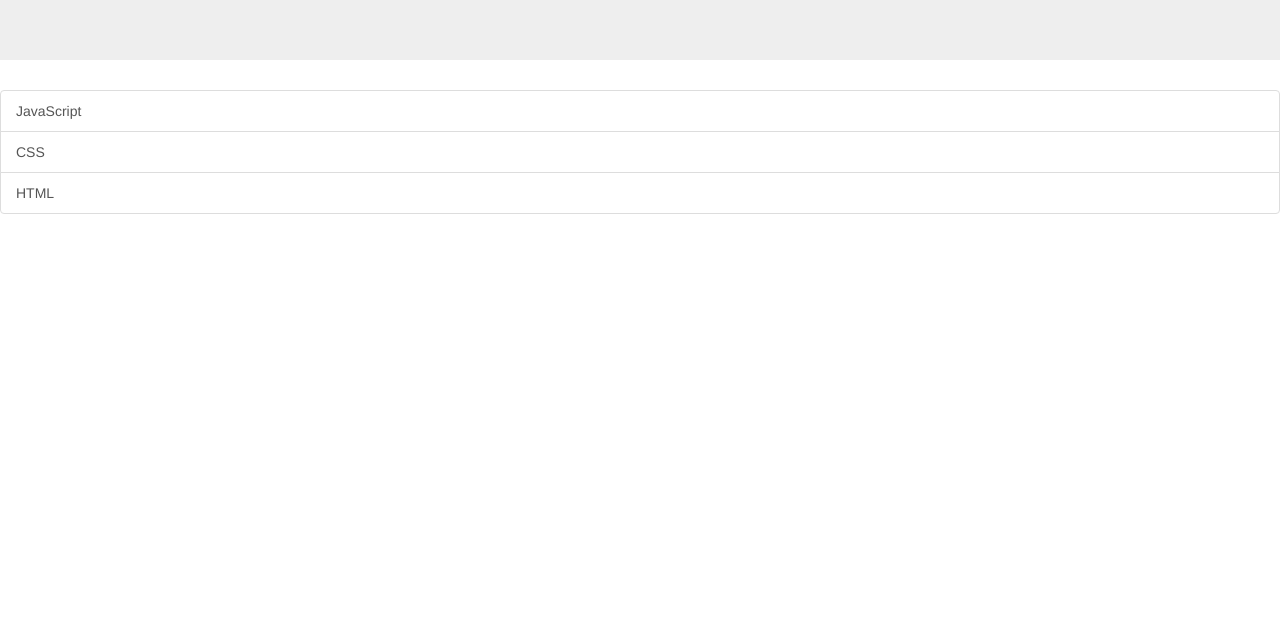
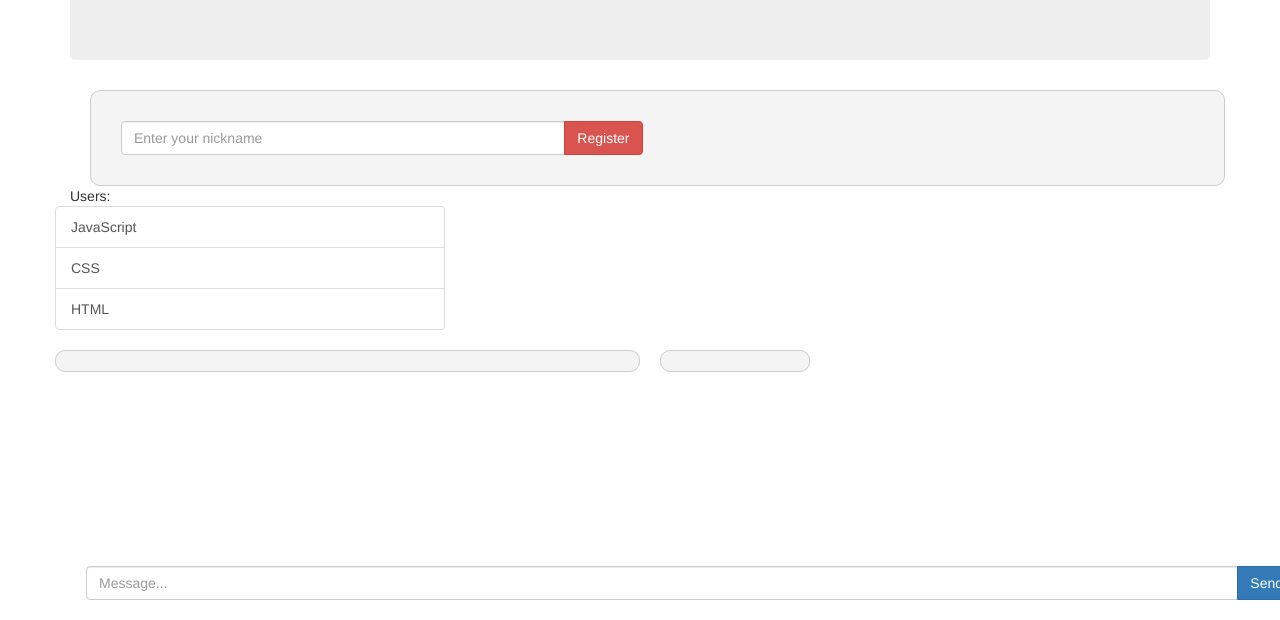
Before and after one commit to amaduela/socket-chat, a website: page public/index.html in a window 1280 px wide. Shown: the part 180-800 px from the top of the page. Drawn offline with nearby package versions, Linux system fonts and the light colour scheme; no server answers.

Commit message:
Basic Layout UNFISSHED

```diff
--- /dev/null
+++ b/public/css/style.css
@@ -0,0 +1,59 @@
+
+form {
+	padding: 20px;
+	position: fixed;
+	bottom: 0;
+	width: 100%;
+	padding-right: 50px;
+}
+
+#messages {
+	list-style-type: none;
+	margin: 0;
+	padding: 0;
+	width: 100%; }
+
+#messages li {
+	padding: 5px 10px;
+ }
+
+#messages li:nth-child(odd) {
+	background: #eee;
+}
+
+#container {
+	width: 700px;
+	margin: :0 auto;
+}
+
+#mainWrapper {
+	/*display: none;*/
+}
+
+#chatWrapper {
+	float: left;
+	border: 1px #ccc solid;
+	border-radius: 10px;
+	background: #f4f4f4;
+	padding: 10px;
+}
+
+#userWrapper {
+	float: left;
+	border: 1px #ccc solid;
+	border-radius: 10px;
+	background: #f4f4f4;
+	padding: 10px;
+	margin-left: 20px;
+	width: 150px;
+	max-height: 200px;
+}
+
+#nickNameWrapper {
+	/*display: none;*/
+	border: 1px #ccc solid;
+	border-radius: 10px;
+	background: #f4f4f4;
+	padding: 10px;
+	margin-left: 20px;
+}
--- a/public/index.html
+++ b/public/index.html
@@ -4,21 +4,40 @@
 	<title> MozDevelopment Chat </title>
 	<meta charset="utf-8">
 	<meta name="viewport" content="width=device-width, initial-scale=1">
+	<link rel="stylesheet" type="text/css" href="css/style.css">
 	<link rel="stylesheet" type="text/css" href="css/bootstrap.css">
-		<style type="text/css">
-			form { padding: 20px; position: fixed; bottom: 0; width: 100%; padding-right: 50px; }
-			#messages { list-style-type: none; margin: 0; padding: 0; width: 100%; }
-			#messages li { padding: 5px 10px; }
-			#messages li:nth-child(odd) { background: #eee; }
-		</style>
+
 </head>
-	<body>
+<body >
+	<div class="container">
 		<div class="jumbotron jumbrotron-fluid">
 			<h1 class="display-3">Tech Space chaterr </h1>
 			<p class="lead"> Select which room you'd like to join bellow!!! </p>
 		</div>
 
-		<div class="container-fluid">
+		<div id="nickNameWrapper" class="row">
+			<form  class="input-group">
+			<div class="col-md-6 input-group">
+			<div class="input-group">
+				<input type="text" class="form-control" placeholder="Enter your nickname">
+				<span class="input-group-btn">
+				<button type="submit" class="btn btn-danger"> Register </button>
+				</span>
+			</div>
+			</div>
+			</form>
+		</div>
+
+		<div class="userWrapper">
+			<div id="users">
+				Users:
+			</div>
+		</div>
+
+
+		<div class="row" id="mainWrapper">
+
+		<div class="col-md-4">
 			<div class="row">
 				<ul class="list-group">
 					<a href="/javascript" class="list-group-item">JavaScript</a>
@@ -26,6 +45,30 @@
 					<a href="/html" class="list-group-item">HTML</a>
 				</ul>
 			</div>
+		</div>
+
+		<div class="container-fluid">
+			<div class="row">
+				<ul id="messages">	</ul>
+			</div>
+		</div>
+
+			<div id="chatWrapper" class="col-lg-6">
+				  <form >
+					<div class="input-group">
+				      <input id="m" autocomplete="off" type="text" class="form-control" placeholder="Message..." aria-label="Message...">
+				      <span class="input-group-btn">
+				        <button class="btn btn-primary" type="submit" placeholder="Type something...">Send</button>
+				      </span>
+				    </div><!-- /input-group -->
+				  </form>
+			</div><!-- /.col-lg-6 -->
+
+			<div id="userWrapper">
+
+			</div>
+
+		</div><!-- /.row mainWrapper-->
 	</div>
 
 	<!-- Bootstrap -->
@@ -47,12 +90,16 @@
 		// 	socket.emit('another event', {jeremy: 'I am great thank you'});
 		// });
 
+		var $form = $('form');
+		var $chat = $('#messages');
+		var $message = $('#m');
+
 		//use submit event on the form
-			$('form').submit(() => {
+		$form.submit(() => {
 			//
-				let msg = $('#m').val();
+			let msg = $message.val();
 			socket.emit('message', { msg, room});
-				$('#m').val('');
+			$message.val('');
 
 			return false;
 		});
@@ -66,7 +113,7 @@
 
 		//
 		socket.on('message', (msg) => {
-				$('#messages').append($('<li>').text(msg.msg));
+			$chat.append($('<li>').text(msg.msg));
 			// $('#messages').append($('<li>').text(msg));
 		});
 	</script>
```
Also changed, not shown: public/css.html (+1 -5 lines), public/html.html (+1 -5 lines), public/javascript.html (+5 -9 lines). Lines whose indentation alone changed are shown as unchanged.
